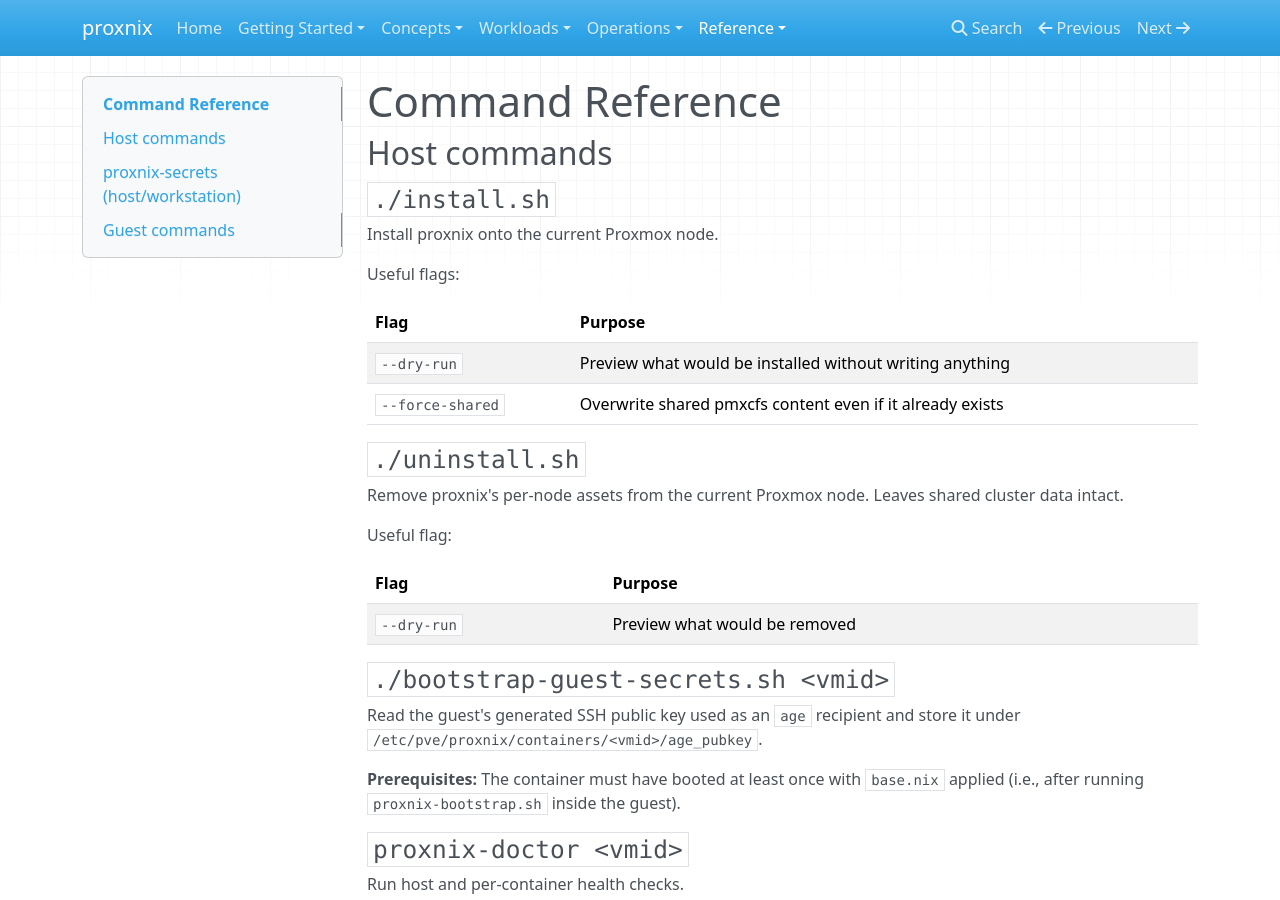
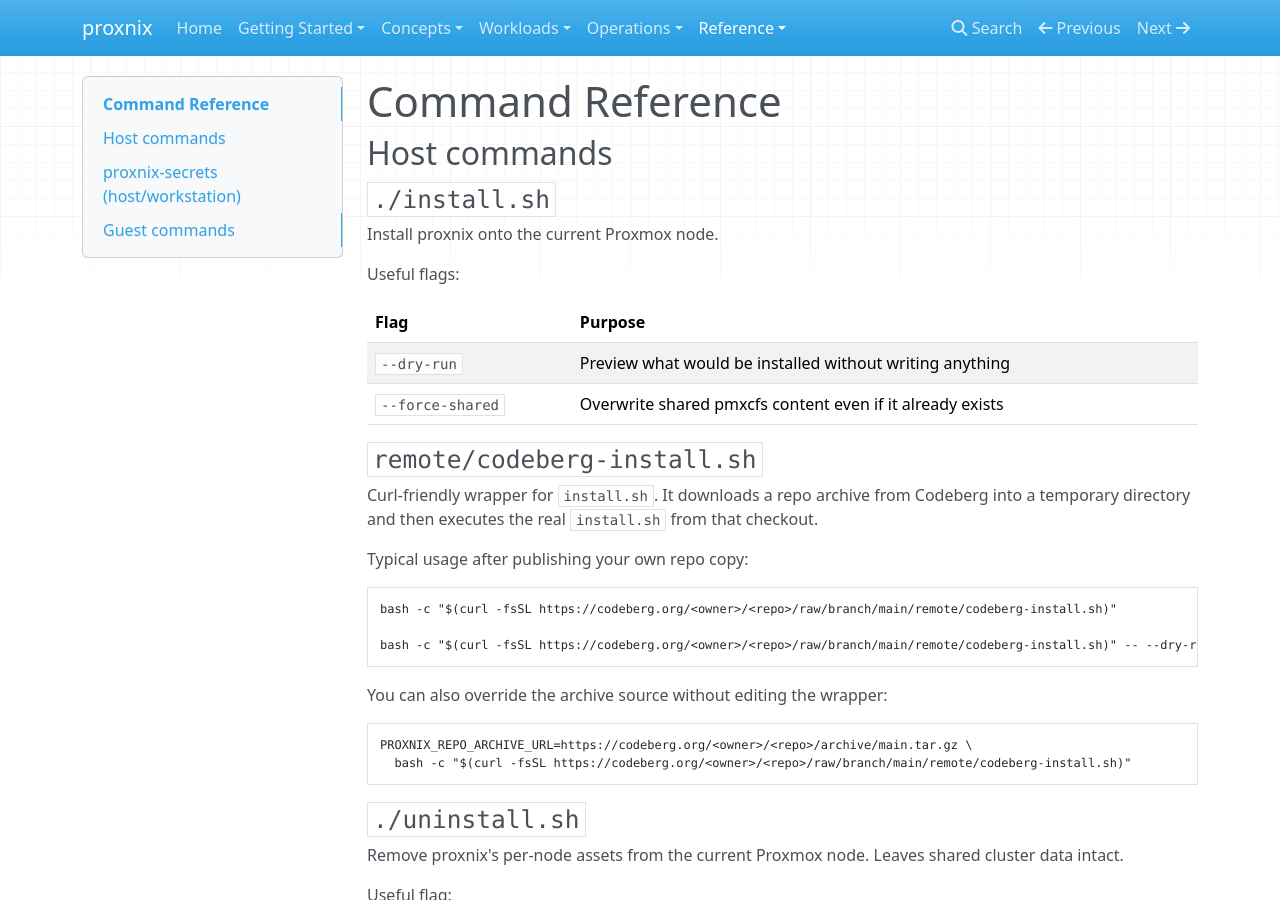
Before and after one commit to denMaier/proxnix, an MkDocs documentation site: the page built from docs/reference/commands.md, in a window 1280 px wide and 900 px high. Built offline with MkDocs 1.6.1, drawn with Linux system fonts in a browser that asks for light colours; nearby versions of some CDN libraries; some of the changed text lies outside the part shown.

Commit message:
install directly from codeberg

````diff
--- a/docs/reference/commands.md
+++ b/docs/reference/commands.md
@@ -12,6 +12,25 @@
 |------|---------|
 | `--dry-run` | Preview what would be installed without writing anything |
 | `--force-shared` | Overwrite shared pmxcfs content even if it already exists |
+
+### `remote/codeberg-install.sh`
+
+Curl-friendly wrapper for `install.sh`. It downloads a repo archive from Codeberg into a temporary directory and then executes the real `install.sh` from that checkout.
+
+Typical usage after publishing your own repo copy:
+
+```bash
+bash -c "$(curl -fsSL https://codeberg.org/<owner>/<repo>/raw/branch/main/remote/codeberg-install.sh)"
+
+bash -c "$(curl -fsSL https://codeberg.org/<owner>/<repo>/raw/branch/main/remote/codeberg-install.sh)" -- --dry-run
+```
+
+You can also override the archive source without editing the wrapper:
+
+```bash
+PROXNIX_REPO_ARCHIVE_URL=https://codeberg.org/<owner>/<repo>/archive/main.tar.gz \
+  bash -c "$(curl -fsSL https://codeberg.org/<owner>/<repo>/raw/branch/main/remote/codeberg-install.sh)"
+```
 
 ### `./uninstall.sh`
 
@@ -84,7 +103,24 @@
   --start
 ```
 
-Sample output:
+After running `install.sh` once on a node, use the installed local helper directly:
+
+```bash
+/usr/local/sbin/proxnix-create-lxc \
+  --vmid 120 \
+  --hostname nixos-media \
+  --template local:vztmpl/nixos-system-x86_64-linux.tar.xz \
+  --storage local-lvm \
+  --disk 16 \
+  --memory 4096 \
+  --cores 4 \
+  --nesting \
+  --start
+```
+
+That helper is localized by `install.sh`, so creating additional containers does not require re-downloading the repository.
+
+Sample output for `proxnix-doctor`:
 
 ```text
 [host]
````
Also changed, not shown: docs/reference/files-and-directories.md (+3 -1 lines), 4 other files.
